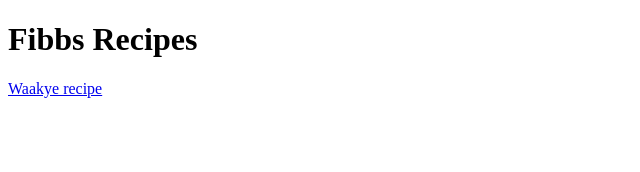
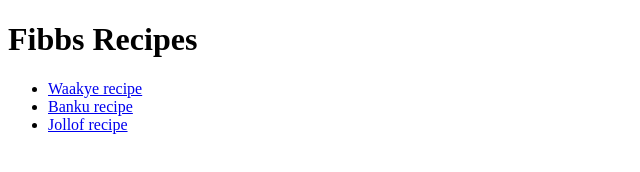
Before and after one commit to nuelwhite/odin-recipes, a plain HTML site: page index.html in a window 1280 px wide. Shown: the whole page, without its empty margins (0-640 px from the left). Drawn offline with Linux system fonts and the light colour scheme.

Commit message:
Add other recipe links to index.html

```diff
--- a/index.html
+++ b/index.html
@@ -7,6 +7,14 @@
 </head>
 <body>
     <h1>Fibbs Recipes</h1>
-    <a href="recipes/waakye.html">Waakye recipe</a>
+
+    <ul>
+        <li><a href="recipes/waakye.html">Waakye recipe</a></li>
+
+        <li><a href="recipes/banku.html">Banku recipe</a></li>
+
+        <li><a href="recipes/jollof.html">Jollof recipe</a></li>
+    </ul>
+
 </body>
 </html>
```
